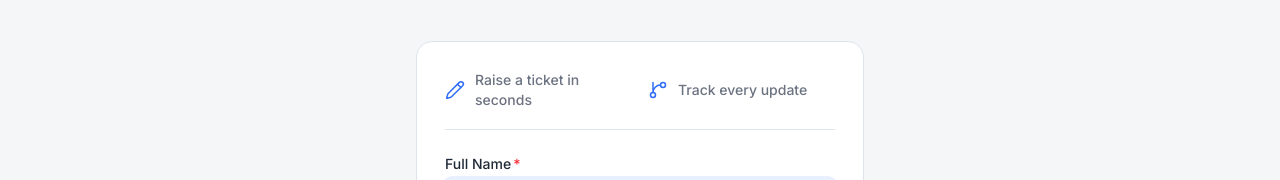
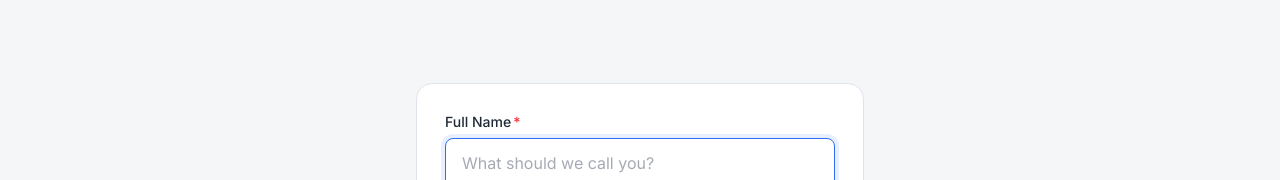
Before and after one commit to shub-nova/NST-Connect, a Next.js app in the folder apps/web/: page /register in a window 1280 px wide. Shown: the part 130-310 px from the top of the page. Built offline with nearby package versions, Linux system fonts and the light colour scheme; no server answers.

Commit message:
style(web): remove the feature hints from the sign-up card

```diff
--- a/apps/web/src/components/AuthScreen.tsx
+++ b/apps/web/src/components/AuthScreen.tsx
@@ -1,6 +1,6 @@
 "use client";
 
-import { Eye, EyeOff, GitBranch, Pencil } from "lucide-react";
+import { Eye, EyeOff } from "lucide-react";
 import Link from "next/link";
 import { useRouter, useSearchParams } from "next/navigation";
 import { Suspense, useState } from "react";
@@ -209,17 +209,6 @@ function SignupForm() {
   );
 }
 
-function FeatureTile({ icon, children }: { icon: React.ReactNode; children: React.ReactNode }) {
-  return (
-    // Plain text with an icon, no box or fill: a bordered tile looks like a button, and these do nothing when clicked.
-    <div className="flex flex-1 items-center gap-2.5">
-      <span className="text-brand">{icon}</span>
-      <span className="text-sm font-medium leading-snug text-muted">{children}</span>
-    </div>
-  );
-}
-
-
 export default function AuthScreen({ mode }: { mode: Mode }) {
   if (mode === "login") {
     return (
@@ -252,22 +241,6 @@ export default function AuthScreen({ mode }: { mode: Mode }) {
       <TopBar mode="signup" />
       <main className="flex flex-1 items-start justify-center px-4 py-10 sm:items-center">
         <div className="w-full max-w-md space-y-6 rounded-2xl border border-line bg-white p-5 sm:p-7">
-          <div className="flex gap-4 border-b border-line pb-5">
-            <FeatureTile
-              icon={
-                <Pencil className="h-5 w-5" strokeWidth={1.8} aria-hidden="true" />
-              }
-            >
-              Raise a ticket in seconds
-            </FeatureTile>
-            <FeatureTile
-              icon={
-                <GitBranch className="h-5 w-5" strokeWidth={1.8} aria-hidden="true" />
-              }
-            >
-              Track every update
-            </FeatureTile>
-          </div>
           <SignupForm />
           <p className="text-center text-sm text-ink">
             Already have an account?{" "}
```
